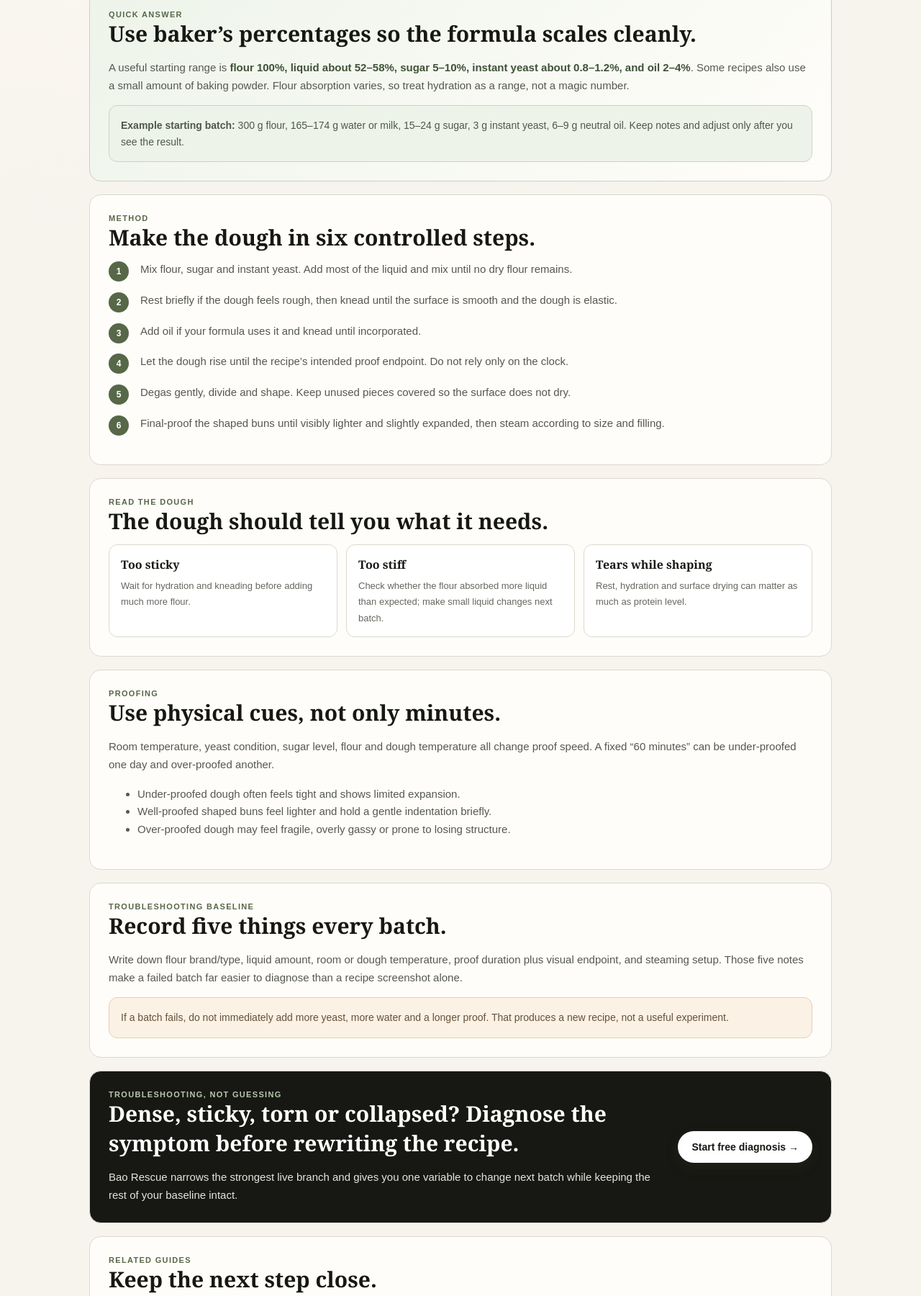
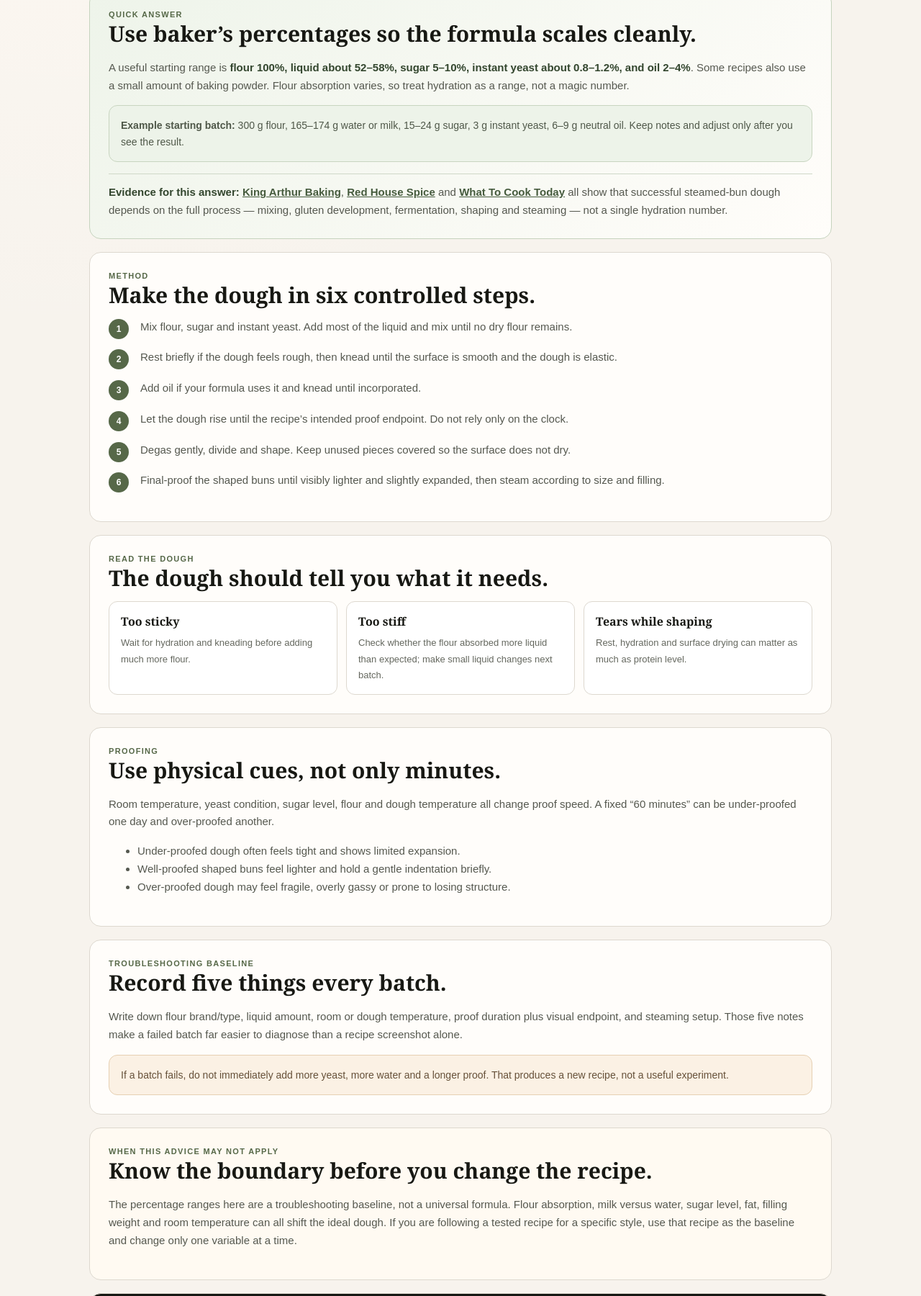
Before and after one commit to DragonChenCL/bok-choy-knowledge-export-experiment, a plain HTML site: page site/bao-dough-recipe/index.html in a window 1280 px wide. Shown: the part 695-2495 px from the top of the page at 72% size. Drawn offline with Linux system fonts and the light colour scheme.

Commit message:
add GEO answer evidence and entity structure to bao-dough-recipe

```diff
--- a/site/bao-dough-recipe/index.html
+++ b/site/bao-dough-recipe/index.html
@@ -37,8 +37,9 @@
     .relatedCards a{display:block;border:1px solid var(--line);border-radius:12px;padding:15px;background:#fff;color:inherit;text-decoration:none}
     .relatedCards b{display:block;margin-bottom:5px}.relatedCards span{font:12.5px/1.5 Arial,sans-serif;color:var(--muted)}
     @media(max-width:760px){.diagnosisPrompt,.relatedCards{grid-template-columns:1fr}.heroActions .cta,.diagnosisPrompt .cta{width:100%}.compare{font-size:12px}.compare th,.compare td{padding:9px}}
+  .evidenceLine{margin:16px 0 0;padding-top:13px;border-top:1px solid #cfd8c8;font:12.5px/1.6 Arial,sans-serif;color:#596153}.evidenceLine a{color:#465b3e;font-weight:700}.geoLimits{background:#fffaf2}.entityBox{background:#f8faf6}.entityBox p{max-width:860px}.geoAnswer strong{color:#33462e}
   </style>
-  <script type="application/ld+json">{"@context":"https://schema.org","@type":"Article","headline":"A bao dough recipe you can actually troubleshoot","description":"A practical bao dough recipe built as a repeatable baseline, with baker's percentages, proofing checkpoints and fixes for sticky, dense or tearing dough.","mainEntityOfPage":"https://bao.serunio.com/bao-dough-recipe/","publisher":{"@type":"Organization","name":"Bao Rescue","url":"https://bao.serunio.com/"}}</script>
+  <script type="application/ld+json">{"@context":"https://schema.org","@type":"Article","headline":"A bao dough recipe you can actually troubleshoot","description":"A practical bao dough recipe built as a repeatable baseline, with baker's percentages, proofing checkpoints and fixes for sticky, dense or tearing dough.","mainEntityOfPage":"https://bao.serunio.com/bao-dough-recipe/","publisher":{"@type":"Organization","@id":"https://bao.serunio.com/#organization","name":"Bao Rescue","url":"https://bao.serunio.com/"},"dateModified":"2026-09-20","author":{"@type":"Organization","@id":"https://bao.serunio.com/#organization","name":"Bao Rescue","url":"https://bao.serunio.com/"},"about":[{"@type":"Thing","name":"bao dough recipe"},{"@type":"Thing","name":"bao dough hydration"},{"@type":"Thing","name":"bao proofing"},{"@type":"Thing","name":"steamed bun dough"}],"keywords":"bao dough recipe, bao dough hydration, bao proofing, steamed bun dough","citation":["https://www.kingarthurbaking.com/blog/2022/10/17/everything-you-need-to-know-to-make-steamed-buns","https://redhousespice.com/steamed-bao-buns/","https://whattocooktoday.com/soft-fluffy-asian-steamed-buns-every-time.html"]}</script>
   <script type="application/ld+json">{"@context":"https://schema.org","@type":"FAQPage","mainEntity":[{"@type":"Question","name":"How much water should bao dough use?","acceptedAnswer":{"@type":"Answer","text":"A practical starting range is roughly 52–58% liquid relative to flour by weight, but flour absorption differs. Start conservatively and adjust in small increments."}},{"@type":"Question","name":"Do bao buns need baking powder?","acceptedAnswer":{"@type":"Answer","text":"Not every formula does. Many yeast-leavened bao recipes work without it, while others use a small amount for additional lift or tenderness. Follow one formula consistently before comparing."}},{"@type":"Question","name":"Why is my bao dough sticky?","acceptedAnswer":{"@type":"Answer","text":"It can be normal early in mixing. Flour hydration, kneading, resting time and actual liquid ratio all matter. Avoid adding large amounts of flour before the dough has had time to hydrate."}}]}</script>
 </head>
 <body>
@@ -61,10 +62,12 @@
       <div class="photo p-normal" role="img" aria-label="Smooth bao dough and finished steamed bun reference"></div>
     </section>
 
-    <section class="section quick">
+    <section class="section quick geoAnswer" data-geo="answer">
       <div class="eyebrow">Quick answer</div>
       <h2>Use baker’s percentages so the formula scales cleanly.</h2>
       <p>A useful starting range is <strong>flour 100%, liquid about 52–58%, sugar 5–10%, instant yeast about 0.8–1.2%, and oil 2–4%</strong>. Some recipes also use a small amount of baking powder. Flour absorption varies, so treat hydration as a range, not a magic number.</p><div class="tipbox"><b>Example starting batch:</b> 300 g flour, 165–174 g water or milk, 15–24 g sugar, 3 g instant yeast, 6–9 g neutral oil. Keep notes and adjust only after you see the result.</div>
+
+      <p class="evidenceLine"><strong>Evidence for this answer:</strong> <a href="https://www.kingarthurbaking.com/blog/2022/10/17/everything-you-need-to-know-to-make-steamed-buns">King Arthur Baking</a>, <a href="https://redhousespice.com/steamed-bao-buns/">Red House Spice</a> and <a href="https://whattocooktoday.com/soft-fluffy-asian-steamed-buns-every-time.html">What To Cook Today</a> all show that successful steamed-bun dough depends on the full process — mixing, gluten development, fermentation, shaping and steaming — not a single hydration number.</p>
     </section>
 
     <section class="section">
@@ -86,6 +89,12 @@
       <div class="eyebrow">Troubleshooting baseline</div>
       <h2>Record five things every batch.</h2>
       <p>Write down flour brand/type, liquid amount, room or dough temperature, proof duration plus visual endpoint, and steaming setup. Those five notes make a failed batch far easier to diagnose than a recipe screenshot alone.</p><div class="warningBox">If a batch fails, do not immediately add more yeast, more water and a longer proof. That produces a new recipe, not a useful experiment.</div>
+    </section>
+
+    <section class="section geoLimits" data-geo="limits">
+      <div class="eyebrow">When this advice may not apply</div>
+      <h2>Know the boundary before you change the recipe.</h2>
+      <p>The percentage ranges here are a troubleshooting baseline, not a universal formula. Flour absorption, milk versus water, sugar level, fat, filling weight and room temperature can all shift the ideal dough. If you are following a tested recipe for a specific style, use that recipe as the baseline and change only one variable at a time.</p>
     </section>
 
     <section class="section diagnosisPrompt">
@@ -111,14 +120,20 @@
       <h3>How much water should bao dough use?</h3><p>A practical starting range is roughly 52–58% liquid relative to flour by weight, but flour absorption differs. Start conservatively and adjust in small increments.</p><h3>Do bao buns need baking powder?</h3><p>Not every formula does. Many yeast-leavened bao recipes work without it, while others use a small amount for additional lift or tenderness. Follow one formula consistently before comparing.</p><h3>Why is my bao dough sticky?</h3><p>It can be normal early in mixing. Flour hydration, kneading, resting time and actual liquid ratio all matter. Avoid adding large amounts of flour before the dough has had time to hydrate.</p>
     </section>
 
-    <section class="section">
+    <section class="section entityBox" data-geo="entity">
+      <div class="eyebrow">About Bao Rescue</div>
+      <h2>What Bao Rescue is</h2>
+      <p><strong>Bao Rescue is a symptom-first troubleshooting tool for fresh, yeast-leavened wheat steamed buns.</strong> It helps home cooks match observable symptoms, separate look-alike causes, and test one variable in the next batch instead of changing everything at once.</p>
+    </section>
+
+    <section class="section" data-geo="sources">
       <div class="eyebrow">Sources & scope</div>
       <h2>What this guide is based on</h2>
       <p>This page focuses on fresh, yeast-leavened wheat bao and steamed buns. Exact formulas, proof times and steaming times vary with flour, bun size, filling, room temperature and equipment.</p>
       <div class="sources">
-        <a href="https://www.kingarthurbaking.com/blog/2022/10/17/everything-you-need-to-know-to-make-steamed-buns" rel="nofollow">King Arthur Baking — steamed buns</a> ·
-        <a href="https://redhousespice.com/steamed-bao-buns/" rel="nofollow">Red House Spice — steamed bao buns</a> ·
-        <a href="https://whattocooktoday.com/soft-fluffy-asian-steamed-buns-every-time.html" rel="nofollow">What To Cook Today — soft fluffy steamed buns</a>
+        <a href="https://www.kingarthurbaking.com/blog/2022/10/17/everything-you-need-to-know-to-make-steamed-buns">King Arthur Baking — steamed buns</a> ·
+        <a href="https://redhousespice.com/steamed-bao-buns/">Red House Spice — steamed bao buns</a> ·
+        <a href="https://whattocooktoday.com/soft-fluffy-asian-steamed-buns-every-time.html">What To Cook Today — soft fluffy steamed buns</a>
       </div>
     </section>
   </main>
```
